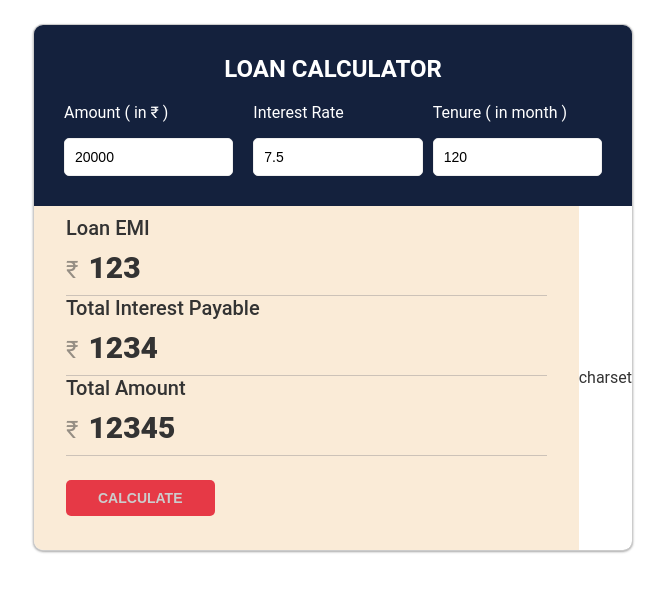
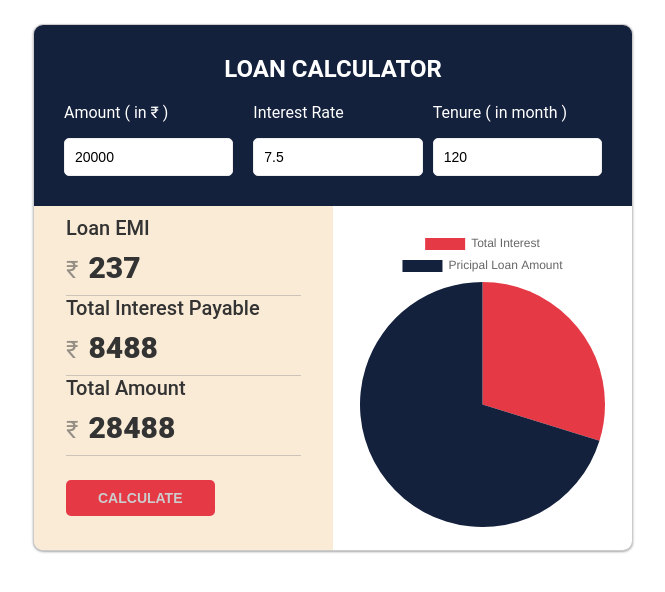
Before and after one commit to AshwaniPandey0805/17-Learning-JavaScript, a website: page EMI-Calculator/index.html in a window 1280 px wide. Shown: the whole page, without its empty margins (307-972 px from the left). Drawn offline with nearby package versions, Linux system fonts and the light colour scheme.

Commit message:
EMI Calculator final commit

```diff
--- a/EMI-Calculator/index.html
+++ b/EMI-Calculator/index.html
@@ -44,18 +44,19 @@
                     <div class="value">12345</div>
                 </div>
 
-                <button class="calculate-button"> Calculate </button>
+                <button class="calculate-btn"> Calculate </button>
             </div>
 
             <div class="right">
-                charset
+                <canvas id="myChart" width="400" height="400"></canvas>
+
             </div>
         </div>
     </div>
 
+    <script src="https://cdnjs.cloudflare.com/ajax/libs/Chart.js/3.6.2/chart.min.js"></script>
 
-
-    <script src="main.jss"></script>
+    <script src="main.js"></script>
 
 </body>
 </html>
--- a/EMI-Calculator/main.js
+++ b/EMI-Calculator/main.js
@@ -0,0 +1,89 @@
+const loanAmountInput  = document.querySelector(".loan-amount");
+const interestRateInput = document.querySelector(".interest-rate");
+const loanTenureInput = document.querySelector(".loan-tenure");
+
+const loanEMIValue = document.querySelector(".loan-emi .value");
+const totalInterestValue = document.querySelector(".total-interest .value");
+const totalAmountValue = document.querySelector(".total-amount .value");
+
+const calculateBtn = document.querySelector(".calculate-btn");
+
+let loanAmount = parseFloat(loanAmountInput.value);
+let interestRate = parseFloat(interestRateInput.value);
+let loanTenure = parseFloat(loanTenureInput.value);
+
+let interest = interestRate / 12 / 100;
+
+let myChart;
+const displayChart = (totalInterestPayable, loanAmount) => {
+    const ctx = document.getElementById('myChart').getContext('2d');
+    myChart = new Chart(ctx, {
+        type: 'pie',
+        data: {
+            labels: ['Total Interest', 'Pricipal Loan Amount'],
+            datasets: [{
+
+                data: [totalInterestPayable, loanAmount],
+                backgroundColor: [
+                    "#e63946" , "#14213d"
+                ],
+
+                borderWidth: 0,
+            }]
+        },
+
+    });
+};
+
+const updateChart = (totalInterestPayable, loanAmount) =>{
+    myChart.data.datasets[0].data[0] = totalInterestPayable;
+    myChart.data.datasets[0].data[1] = loanAmount;
+    myChart.update();
+}
+
+const calculateEMI = () => {
+    let emi =
+            loanAmount *
+            interest *
+            (Math.pow(1 + interest , loanTenure) / (Math.pow( 1 + interest, loanTenure) - 1));
+
+    return emi;
+};
+
+const updateData = (emi) =>{
+    loanEMIValue.innerHTML = Math.round(emi);
+
+    let totalAmount = Math.round(loanTenure * emi);
+    totalAmountValue.innerHTML = totalAmount;
+
+    let totalInterestPayable = Math.round(totalAmount - loanAmount);
+    totalInterestValue.innerHTML = totalInterestPayable;
+
+    if(myChart){
+        updateChart( totalInterestPayable, loanAmount );
+    }else{
+        displayChart(totalInterestPayable, loanAmount);
+    }
+
+
+};
+
+const refreshValues = ()=>{
+    loanAmount = parseFloat(loanAmountInput.value);
+    interestRate = parseFloat(interestRateInput.value);
+    loanTenure = parseFloat(loanTenureInput.value);
+
+    interest = interestRate / 12 / 100;
+};
+
+const init = ()=>{
+    refreshValues();
+    let emi = calculateEMI();
+    updateData(emi);
+};
+
+init();
+
+
+
+calculateBtn.addEventListener("click", init);
--- a/EMI-Calculator/style.css
+++ b/EMI-Calculator/style.css
@@ -5,7 +5,7 @@
     background: #fff;
     font-weight: 400;
     color: #333;
-    background-color: #fff;
+
     background-clip: padding-box;
     border: 1px solid #ccc;
     border-radius: 10px;
@@ -98,7 +98,7 @@
     opacity: 0.5;
 }
 
-.loan-cal .calculate-button{
+.loan-cal .calculate-btn{
     padding: 10px 32px;
     background: #e63946;
     color: #ccc;
@@ -109,6 +109,10 @@
     font-size: 14px;
     font-weight: 900;
     text-transform: uppercase;
+}
+
+.loan-cal .right{
+    width: 50%;
 }
 
 @media (max-width: 650px) {
```
